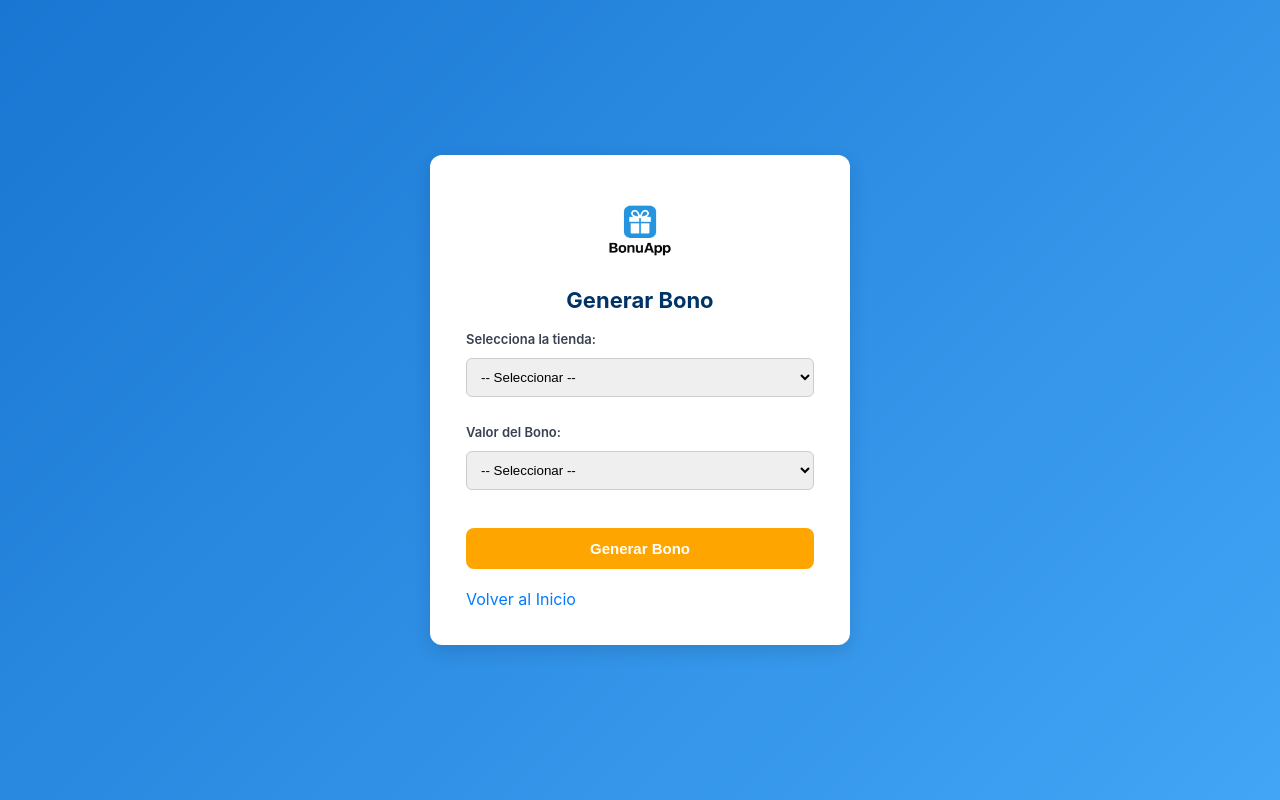
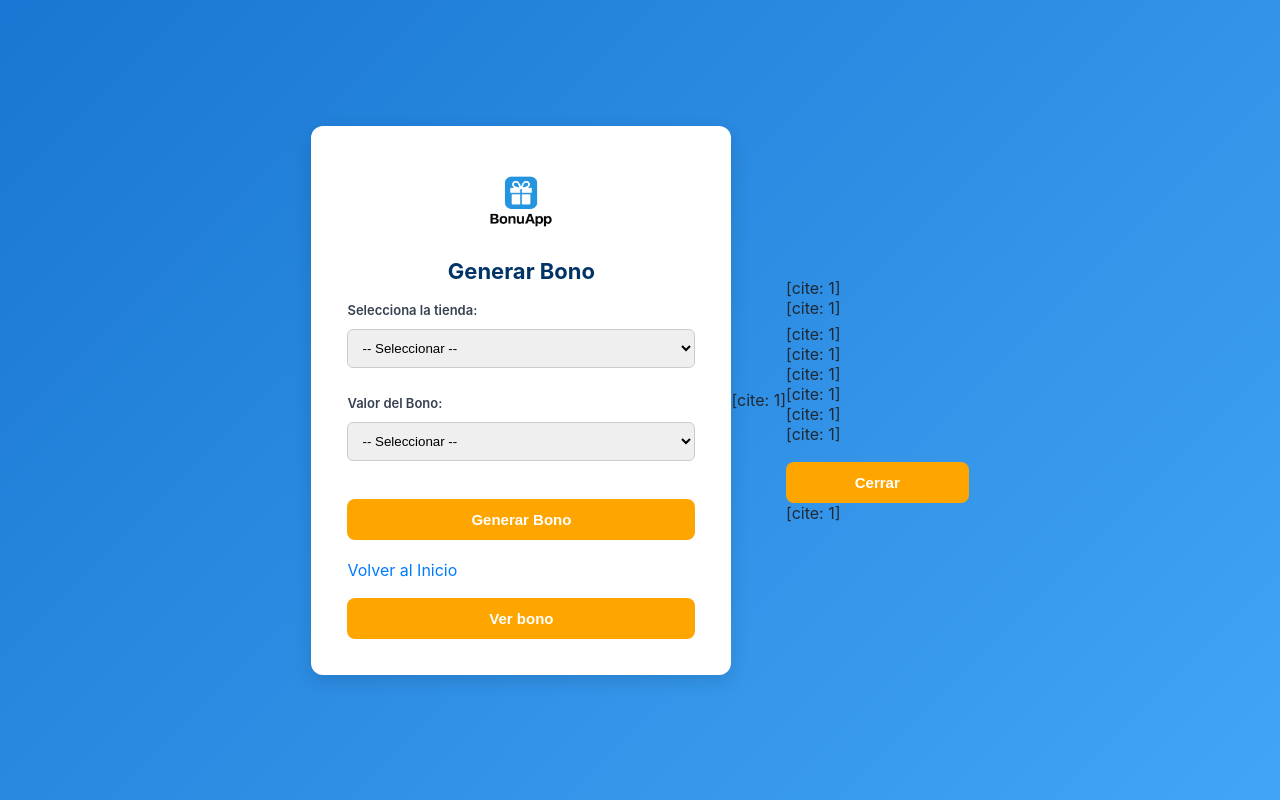
Before and after one commit to ducu17/BonuApp, a Java web app: page /bono.jsp in a window 1280 px wide. Run offline with Tomcat 11, a stand-in JSP engine, Linux system fonts and the light colour scheme.

Commit message:
Se integraron las consultas de productos y modal de bonos
Se agrega la busqueda dinamica con actualizacion de puntos, la vista y accion de bonos y los ajustes de interfaz en el repositorio unificado de BonuApp para la evidencia GA7-220501096-AA4-EV03

```diff
--- a/src/main/webapp/bono.jsp
+++ b/src/main/webapp/bono.jsp
@@ -44,8 +44,21 @@
     <p style="margin-top: 20px;">
         <a href="index.jsp" style="color: #007bff; text-decoration: none;">Volver al Inicio</a>
     </p>
+    <button type="button" class="btn" onclick="abrirModalBono('BN-01')">Ver bono</button>
 </div>
+<section id="gridBonos" class="grid-cards"></section>[cite: 1]
 
+<div id="modalBono" class="modal-overlay">[cite: 1]
+    <div class="modal-content">[cite: 1]
+        <h2 id="modalBonoTitulo"></h2>[cite: 1]
+        <p id="modalBonoTienda"></p>[cite: 1]
+        <div class="codigo-box" id="modalBonoCodigo"></div>[cite: 1]
+        <p id="modalBonoVigencia"></p>[cite: 1]
+        <p id="modalBonoCondiciones"></p>[cite: 1]
+        <p id="modalEstadoCanje"></p>[cite: 1]
+        <button type="button" class="btn-primary" onclick="cerrarModalBono()">Cerrar</button>[cite: 1]
+    </div>
+</div>
 <!-- Script de comunicación asíncrona con el Servlet -->
 <script>
     document.getElementById('formBono').addEventListener('submit', async function(e) {
@@ -79,6 +92,7 @@
         }
     });
 </script>
+<script src="js/bonuses.js"></script>
 
 </body>
 </html>
```
Also changed, not shown: src/main/webapp/bonuses.js (added, +19 -0 lines), src/main/webapp/js/search.js (added, +55 -0 lines).
